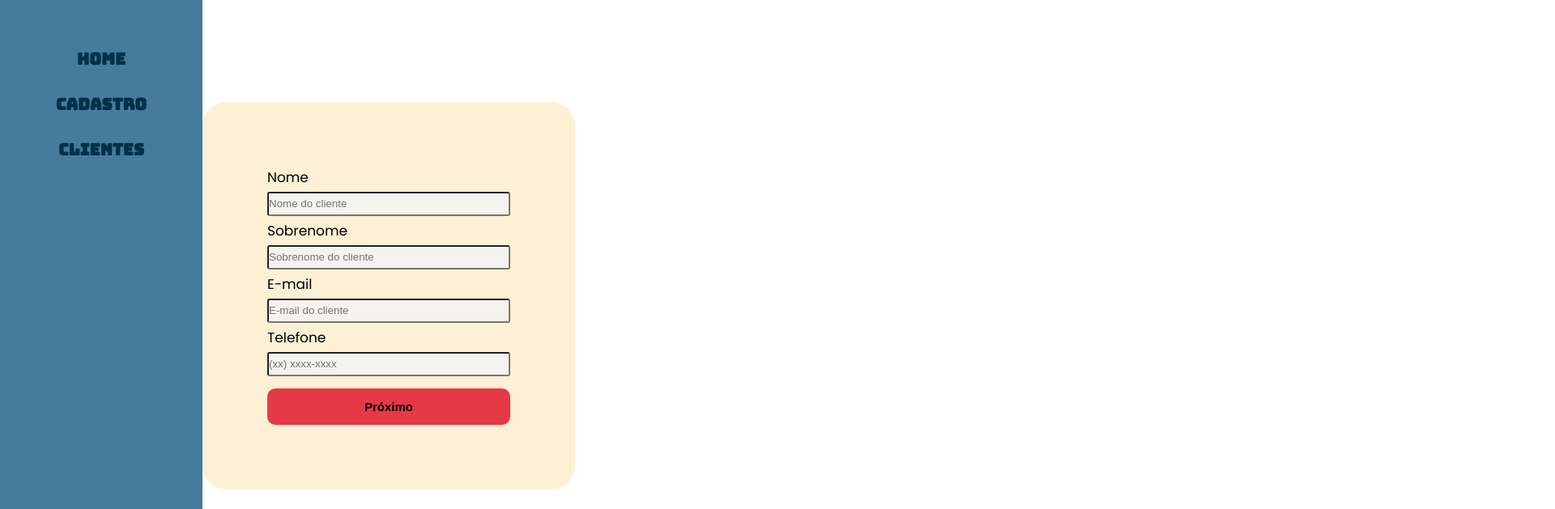
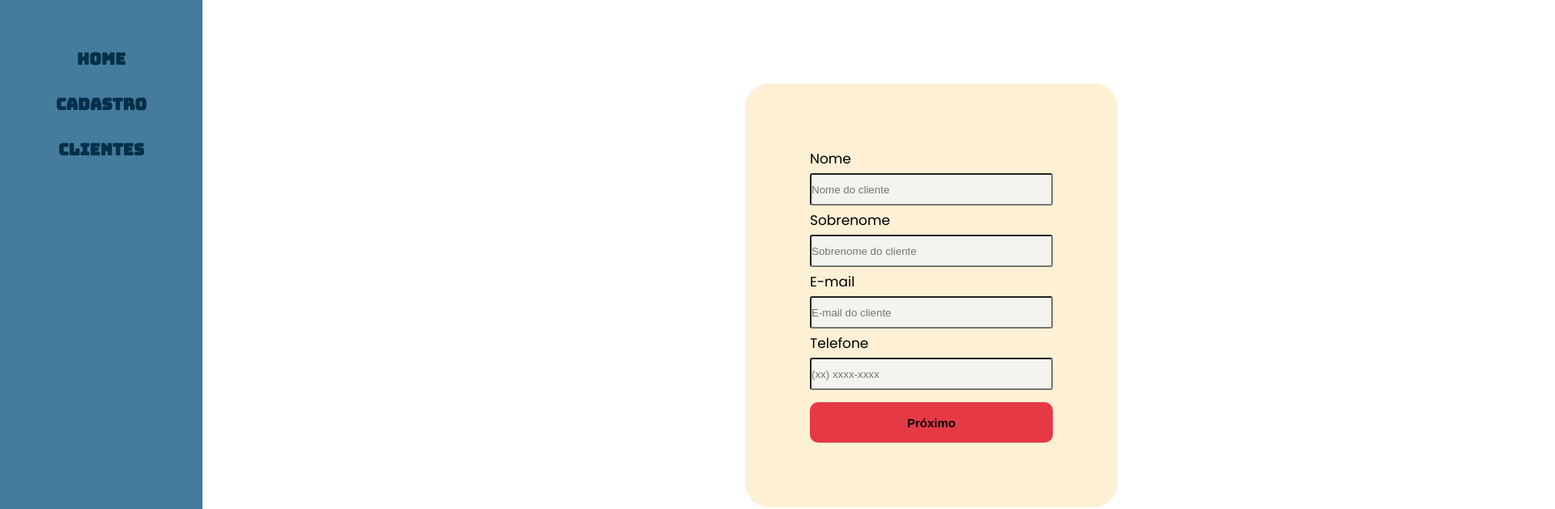
Before and after one commit to lelaranja/formCliente-SprintII-Resilia, a React (Vite) app: page /cadastro in a window 1280 px wide. Shown: the top 629 px of the page at 81% size, 1920 px wide, since content can reach past the window. Built offline with nearby package versions, Linux system fonts and the light colour scheme.

Commit message:
feat: melhorias css do formulário

```diff
--- a/pages/Registration/Cadastro.module.css
+++ b/pages/Registration/Cadastro.module.css
@@ -1,17 +1,8 @@
 .container {
   height: calc(100vh - 70px);
+  width: 1800px;
   display: flex;
   flex-direction: column;
   justify-content: center;
   align-items: center;
 }
-
-.container button {
-  height: 45px;
-  border-radius: 10px;
-}
-
-.container input {
-  height: 45px;
-  border-radius: 10px;
-}
--- a/src/components/FormOne/FormOne.module.css
+++ b/src/components/FormOne/FormOne.module.css
@@ -20,7 +20,7 @@
 
 .formMain input {
   width: 300px;
-  height: 30px;
+  height: 40px;
   border-radius: 3px;
   box-shadow: none;
   background-color: #f4f3ee;
@@ -34,6 +34,8 @@
   margin-top: 10px;
   background-color: #e63946;
   font-weight: 700;
+  height: 50px;
+  border-radius: 10px;
   font-size: 15px;
   border: none;
 }
```
